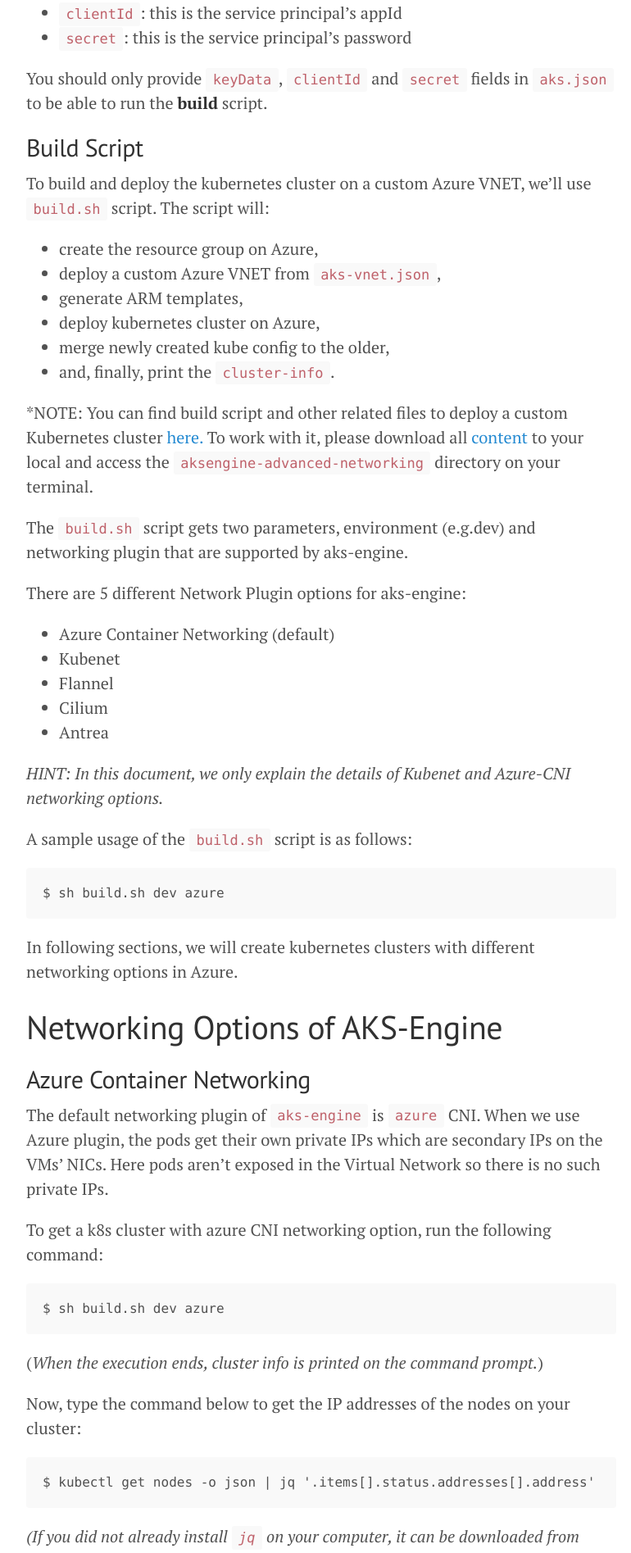
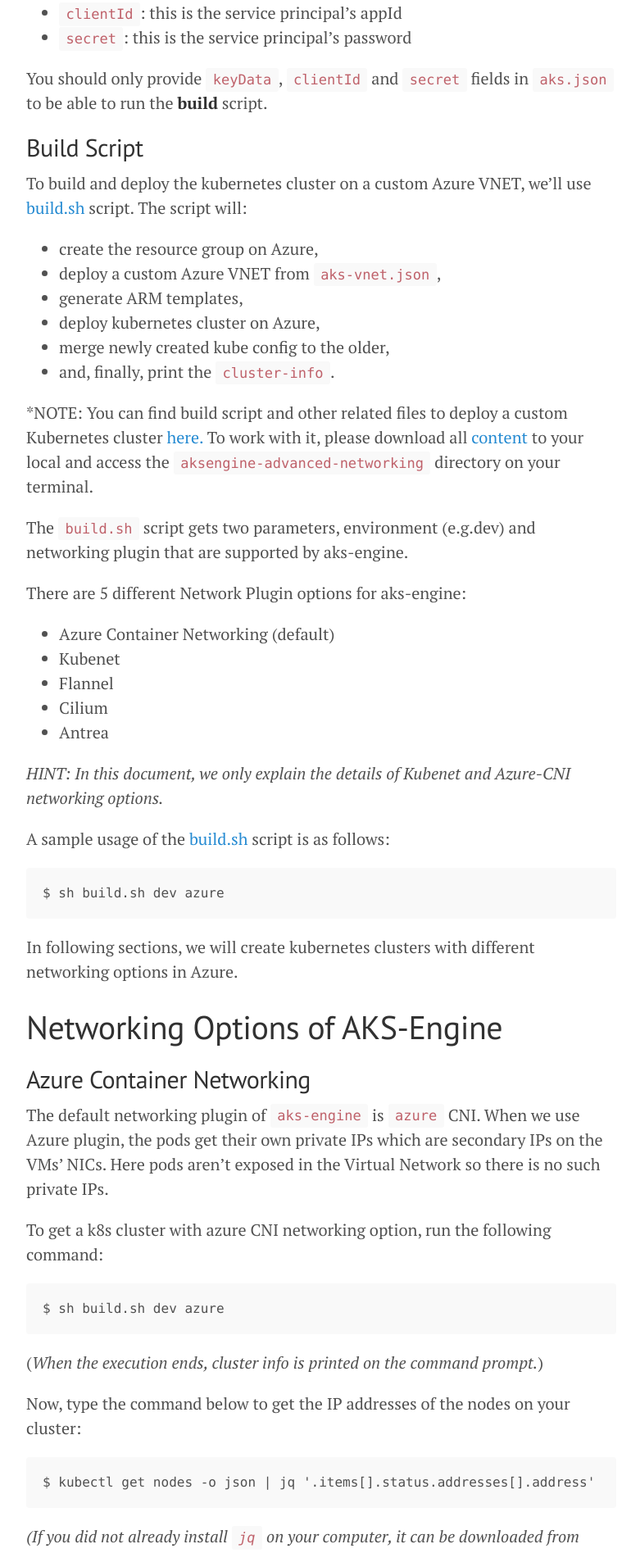
Before and after one commit to deepnetworkgmbh/blog, a Jekyll site: the page built from _posts/2020-01-07-aksengine-advanced-networking-part1.md, in a window 1280 px wide. Shown: the part 3743-5638 px from the top of the page at 82% size, without its empty margins (248-1018 px from the left). Built offline with Jekyll 4.4.1, drawn with Linux system fonts in a browser that asks for light colours; nearby versions of some CDN libraries.

Commit message:
remove quotes from linked texts

````diff
--- a/_posts/2020-01-07-aksengine-advanced-networking-part1.md
+++ b/_posts/2020-01-07-aksengine-advanced-networking-part1.md
@@ -122,11 +122,10 @@ The API model file provides various configurations which aks-engine uses to crea
 * `clientId`: this is the service principal's appId
 * `secret`: this is the service principal's password
 
-
 You should only provide `keyData`, `clientId` and `secret` fields in `aks.json` to be able to run the **build** script.
 
 ## Build Script
-To build and deploy the kubernetes cluster on a custom Azure VNET, we'll use [`build.sh`](/blog/assets/aksengine-advanced-networking/build.sh) script. The script will:
+To build and deploy the kubernetes cluster on a custom Azure VNET, we'll use [build.sh](/blog/assets/aksengine-advanced-networking/build.sh) script. The script will:
 
 - create the resource group on Azure,
 - deploy a custom Azure VNET from `aks-vnet.json`,
@@ -150,7 +149,7 @@ There are 5 different Network Plugin options for aks-engine:
 
 *HINT: In this document, we only explain the details of Kubenet and Azure-CNI networking options.*
 
-A sample usage of the [`build.sh`](/blog/assets/aksengine-advanced-networking/build.sh) script is as follows:
+A sample usage of the [build.sh](/blog/assets/aksengine-advanced-networking/build.sh) script is as follows:
 
 ```
 $ sh build.sh dev azure
@@ -190,7 +189,7 @@ An output similar to the following should be given:
 
 It's obvious that our nodes are getting IPs from the Azure VNET. Since the `azure` networking plug-in was used on the deployment, we're expecting that the `pods` also will get IP address from our custom Azure VNET. Let's check it out, by creating some pods.
 
-Open [`pods/ssh-pod-a-node-0.yaml`](/blog/assets/aksengine-advanced-networking/pods/ssh-pod-a-node-0.yaml) file in an editor and change `kubernetes.io/hostname` field with the name of your first agent node (The node with IP address **10.20.0.4**). In my case, it's `k8s-agentpool1-37464322-vmss000000`.
+Open [pods/ssh-pod-a-node-0.yaml](/blog/assets/aksengine-advanced-networking/pods/ssh-pod-a-node-0.yaml) file in an editor and change `kubernetes.io/hostname` field with the name of your first agent node (The node with IP address **10.20.0.4**). In my case, it's `k8s-agentpool1-37464322-vmss000000`.
 
 You can find all pod definitions [here.](/blog/assets/aksengine-advanced-networking/pods/)
 
@@ -362,7 +361,7 @@ k8s-agentpool1-37464322-vmss000001   Ready    agent    16m   v1.10.12   <none>
 k8s-master-37464322-0                Ready    master   16m   v1.10.12   <none>        Ubuntu 16.04.5 LTS   4.15.0-1036-azure   docker://3.0.1
 ```
 
-Let's continue by creating two seperate pods on each `agent` nodes. Before, we need to change the `node selector` field of the yaml files. Open [`pods/ssh-pod-a-node-0.yaml`](/blog/assets/aksengine-advanced-networking/pods/ssh-pod-a-node-0.yaml) file in an editor and change `kubernetes.io/hostname` field with the name of your first agent node (The node with IP address **10.20.0.4**). In my case, it's `k8s-agentpool1-37464322-vmss000000`.
+Let's continue by creating two seperate pods on each `agent` nodes. Before, we need to change the `node selector` field of the yaml files. Open [pods/ssh-pod-a-node-0.yaml](/blog/assets/aksengine-advanced-networking/pods/ssh-pod-a-node-0.yaml) file in an editor and change `kubernetes.io/hostname` field with the name of your first agent node (The node with IP address **10.20.0.4**). In my case, it's `k8s-agentpool1-37464322-vmss000000`.
 
 Now, deploy **pod-a** on **node-0** and **pod-c** on **node-1**.
 ```
````
